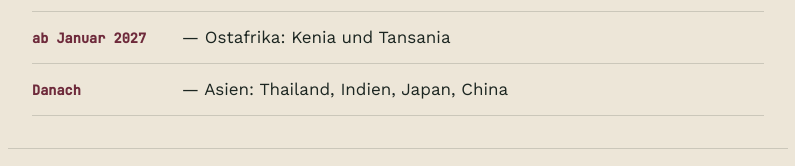
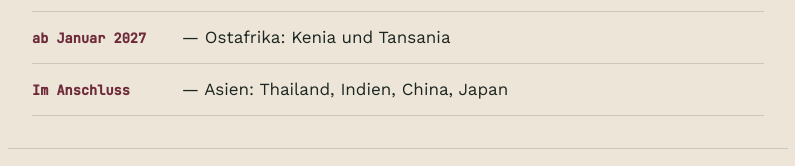
Before and after one commit to yroett/Sabbatial, an Eleventy site: page src/ueber-die-reise.njk in a window 1280 px wide. Shown: the part 661-827 px from the top of the page, without its empty margins (242-1037 px from the left). Built offline with nearby package versions, Linux system fonts and the light colour scheme; Eleventy itself is replaced by a stand-in of ours; files that its build step writes are made by us from their sources.

Commit message:
Update ueber-die-reise.njk

```diff
--- a/src/ueber-die-reise.njk
+++ b/src/ueber-die-reise.njk
@@ -13,10 +13,10 @@ permalink: /ueber-die-reise/index.html
 
   <h2>Route</h2>
   <ul class="route-list">
-    <li><strong>Juli - August 2026</strong> — Alpenüberquerung, Bodensee → Gardasee</li>
+    <li><strong>Juli - August 2026</strong>  — Alpenüberquerung, Bodensee → Gardasee</li>
     <li><strong>August - September 2026</strong> — Bella Italia</li>
     <li><strong>September - Dezember 2026</strong> — Südamerika: Peru, Bolivien, Chile</li>
     <li><strong>ab Januar 2027</strong> — Ostafrika: Kenia und Tansania</li>
-    <li><strong>Danach</strong> — Asien: Thailand, Indien, Japan, China</li>
+    <li><strong>Im Anschluss </strong> — Asien: Thailand, Indien, China, Japan</li>
   </ul>
 </div>
```
